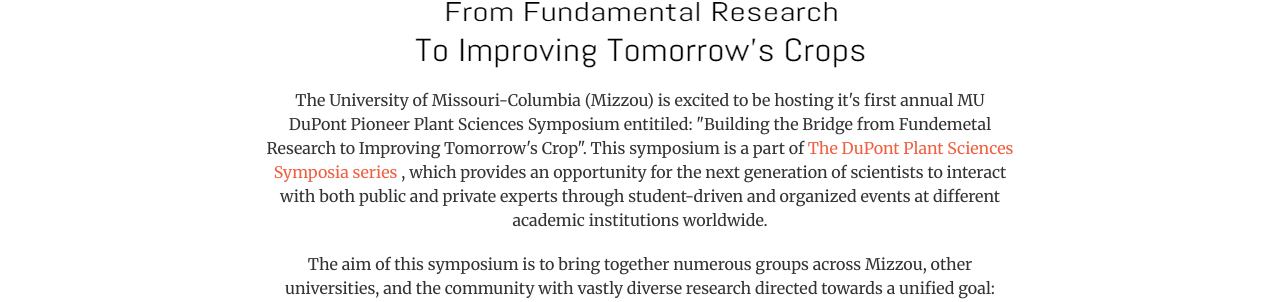
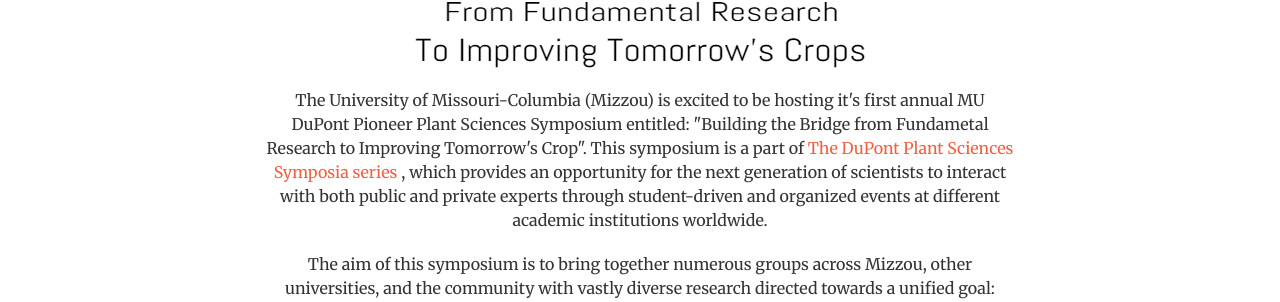
Before and after one commit to mupioneersymposium/mupioneersymposium.github.io, a Jekyll site: the page built from index.html, in a window 1280 px wide and 900 px high, scrolled down 1430 px. Shown: the part 170-472 px from the top of the window. Built offline with Jekyll 4.4.1, drawn with Linux system fonts in a browser that asks for light colours.

Commit message:
Update about-brief.html

```diff
--- a/_includes/about-brief.html
+++ b/_includes/about-brief.html
@@ -5,7 +5,7 @@
                 <h2 class="section-heading">About the Symposium</h2>
                 <hr class="light">
                 <p><img src="/img/logo.png" alt="MU Pioneer Symposium Logo" style="max-width: 90%;"></p>
-<p>The University of Missouri-Columbia (Mizzou) is excited to be hosting it's first annual MU DuPont Pioneer Plant Sciences Symposium entitiled: "Building the Bridge from Fundemetal Research to Improving Tomorrow's Crop". This symposium is a part of <a href="https://www.pioneer.com/home/site/about/research/PlantSciSymposiaSeries/" target="_blank">The DuPont Plant Sciences Symposia series </a> , which provides an opportunity for the next generation of scientists to interact with both public and private experts through student-driven and organized events at different academic institutions worldwide.</p>
+<p>The University of Missouri-Columbia (Mizzou) is excited to be hosting it's first annual MU DuPont Pioneer Plant Sciences Symposium entitled: "Building the Bridge from Fundametal Research to Improving Tomorrow's Crop". This symposium is a part of <a href="https://www.pioneer.com/home/site/about/research/PlantSciSymposiaSeries/" target="_blank">The DuPont Plant Sciences Symposia series </a> , which provides an opportunity for the next generation of scientists to interact with both public and private experts through student-driven and organized events at different academic institutions worldwide.</p>
 <p> The aim of this symposium is to bring together numerous groups across Mizzou, other universities, and the community with vastly diverse research directed towards a unified goal: improving crops to solve problems facing food and agriculture today. In connection, participants presenting a poster or a talk will  be required to have a section focusing on how their research can be applied to improve tomorrow's crop.</p>
 <p>The symposium welcomes all members of the scientific and surronding comminuties including, but not limited to, undergraduate students, graduate students, post-docs, technicians, high school students, and professors. Registration is free to all attendees. </p>
 <hr>
```
